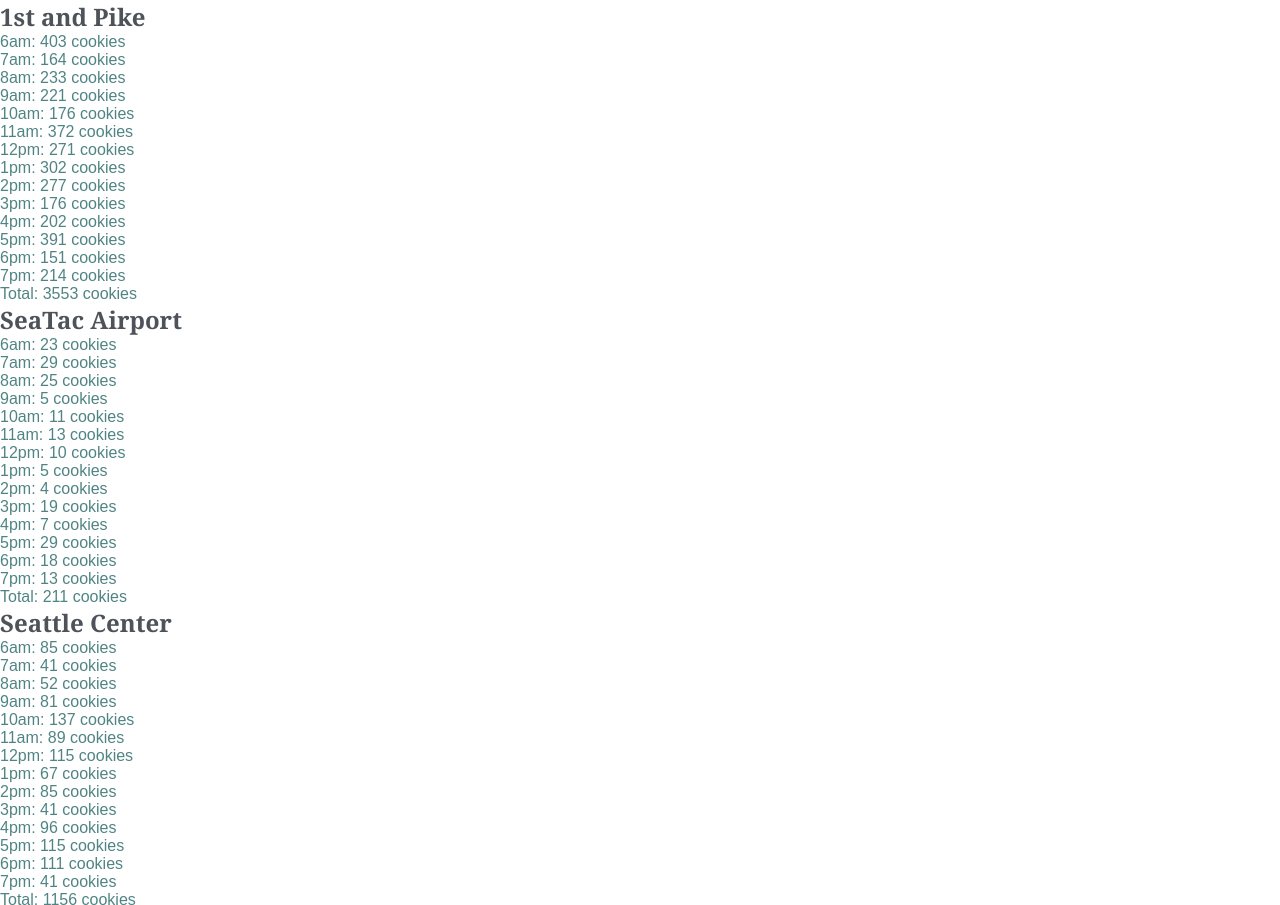
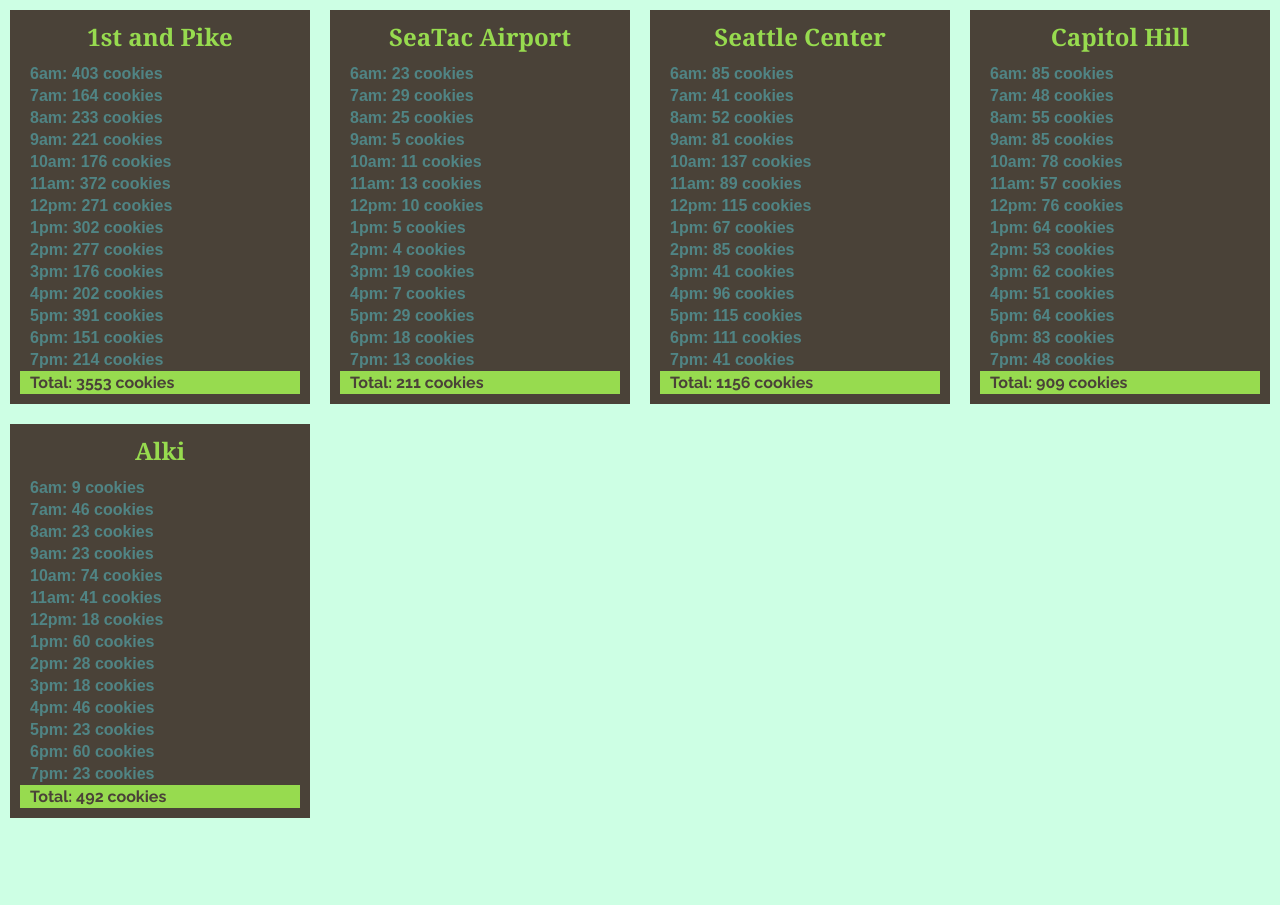
Before and after one commit to RoryLetteney/cookie-stand, a plain HTML site: page sales.html in a window 1280 px wide. Shown: the top 905 px of the page. After the commit the page ends 828 px from the top, so only its background shows below. Drawn offline with Linux system fonts and the light colour scheme.

Commit message:
Styled sales.html and wrapped stores in section elements

```diff
--- a/scripts/sales.js
+++ b/scripts/sales.js
@@ -9,13 +9,15 @@ var randomNumberOfCustomers = (min, max) => {
 
 var generateLists = (storeData) => {
   var sales = document.getElementById('sales');
+  var store = document.createElement('section');
   var h2 = document.createElement('h2');
   var ul = document.createElement('ul');
   var total = document.createElement('li');
+  store.className = 'store';
   h2.className = 'store-name';
   h2.textContent = storeData.locationName;
   ul.className = 'store-data';
-  total.className = 'store-data-item';
+  total.className = 'store-data-item total';
   total.textContent = `Total: ${storeData.totalDailyCookies} cookies`;
 
   for (var i = 0; i < storeClose - storeOpen; i++) {
@@ -24,8 +26,9 @@ var generateLists = (storeData) => {
     li.textContent = `${(i + storeOpen) < 13 ? i + storeOpen : i - storeOpen}${(i + storeOpen) < 12 ? 'am' : 'pm'}: ${storeData.results[1][i]} cookies`;
     ul.appendChild(li);
   }
-  sales.appendChild(h2);
-  sales.appendChild(ul);
+  sales.appendChild(store);
+  store.appendChild(h2);
+  store.appendChild(ul);
   ul.appendChild(total);
 };
 
--- a/styles/main.css
+++ b/styles/main.css
@@ -7,23 +7,53 @@
     list-style: none;
 }
 
+body {
+    background-color: rgb(205, 255, 228);
+}
+
 #home,
 .store-name {
     font-family: 'Georgia';
-    color: #4D5359;
 }
 
 /**************HOME PAGE****************/
 
-
+#home {
+    color: #4D5359;
+}
 
 
 
 /**************SALES PAGE****************/
+.store {
+    width: 300px;
+    display: inline-block;
+    background-color: #4A4238;
+    margin: 10px;
+    padding: 10px;
+    box-sizing: border-box;
+}
 
-
+.store-name {
+    text-align: center;
+    margin-bottom: 10px;
+    color: #97DB4F;
+}
 
 .store-data {
     font-family: 'Arial';
+    font-weight: 600;
     color: #508484;
 }
+
+.store-data-item {
+    padding: 2px 10px;
+    box-sizing: border-box;
+}
+
+.total {
+    font-family: 'Raleway';
+    font-weight: 700;
+    color: #4A4238;
+    background-color: #97DB4F;
+}
```
